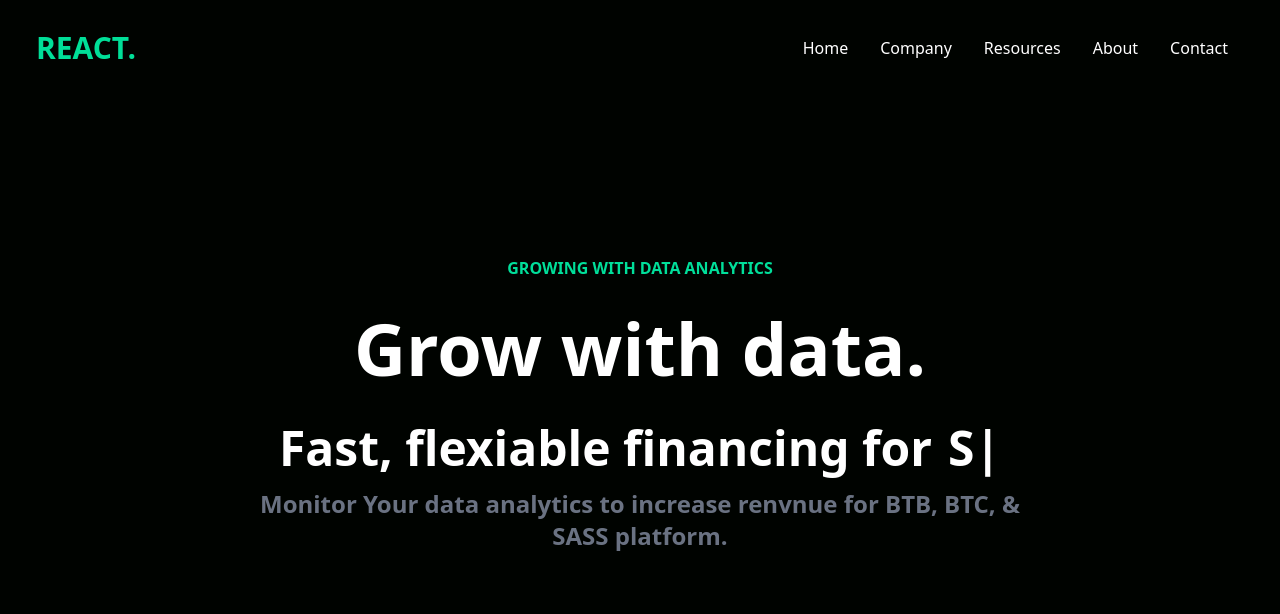
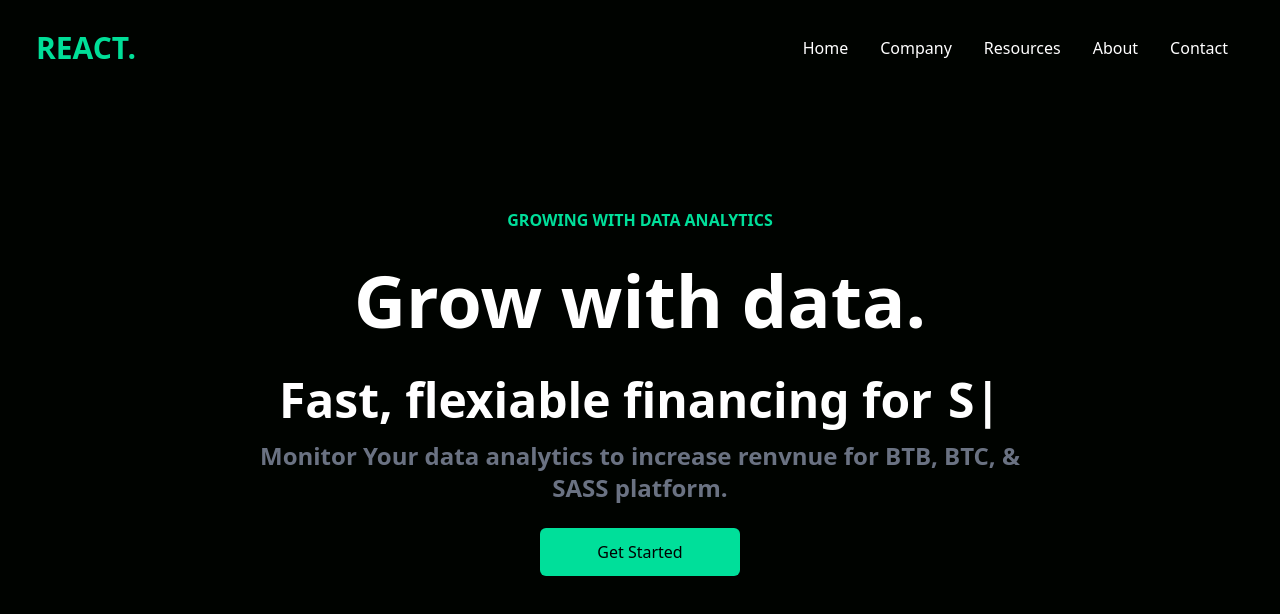
Before and after one commit to abrahamkifleT/test, a React (Vite) app in the folder my-react-app/: page / in a window 1280 px wide. Shown: the top 614 px of the page. Built offline with nearby package versions, Linux system fonts and the light colour scheme.

Commit message:
adding button on the hero section

```diff
--- a/my-react-app/src/components/Hero.jsx
+++ b/my-react-app/src/components/Hero.jsx
@@ -16,6 +16,8 @@ const Hero = () => {
                         backSpeed={140} loop />
                 </div>
                 <p className='md:text-2xl text-xl font-bold text-gray-500'>Monitor Your data analytics to increase renvnue for BTB, BTC, & SASS platform.</p>
+
+                <button className='bg-[#00df9a] w-[200px] rounded-md my-6 mx-auto py-3 text-black'>Get Started</button>
             </div>
         </div>
     )
```
